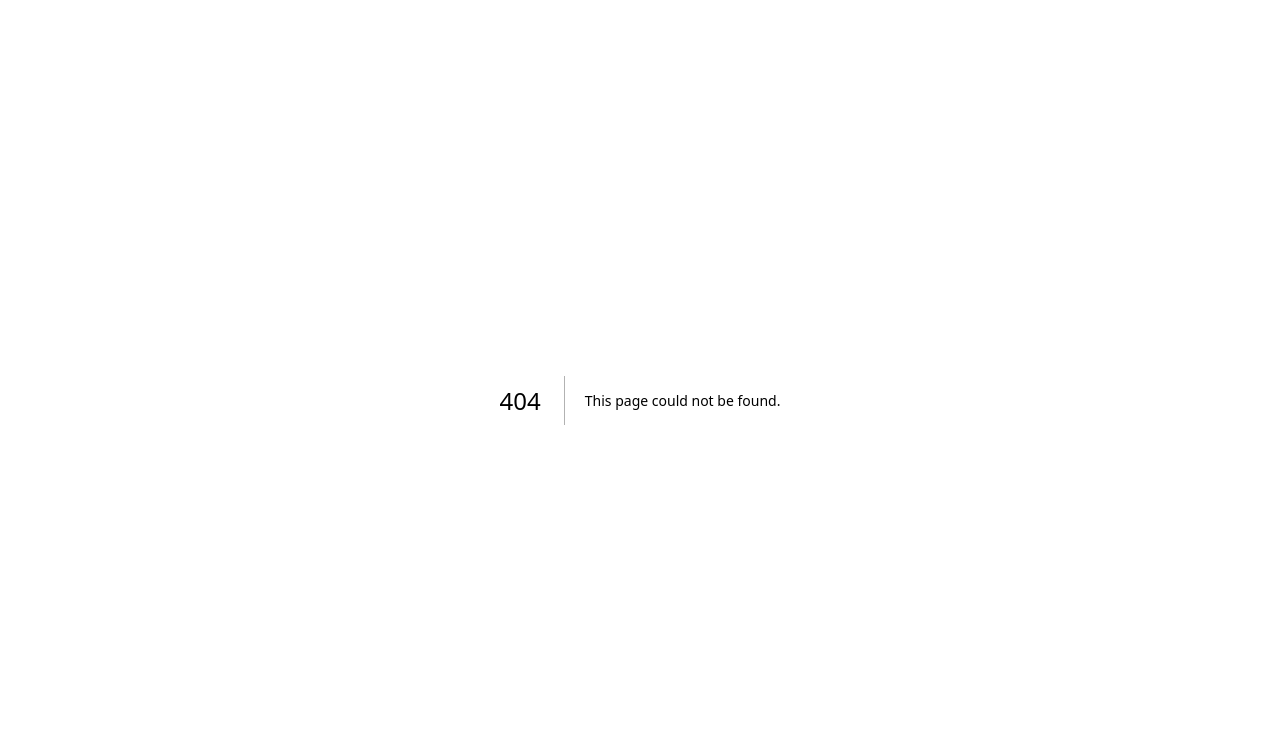
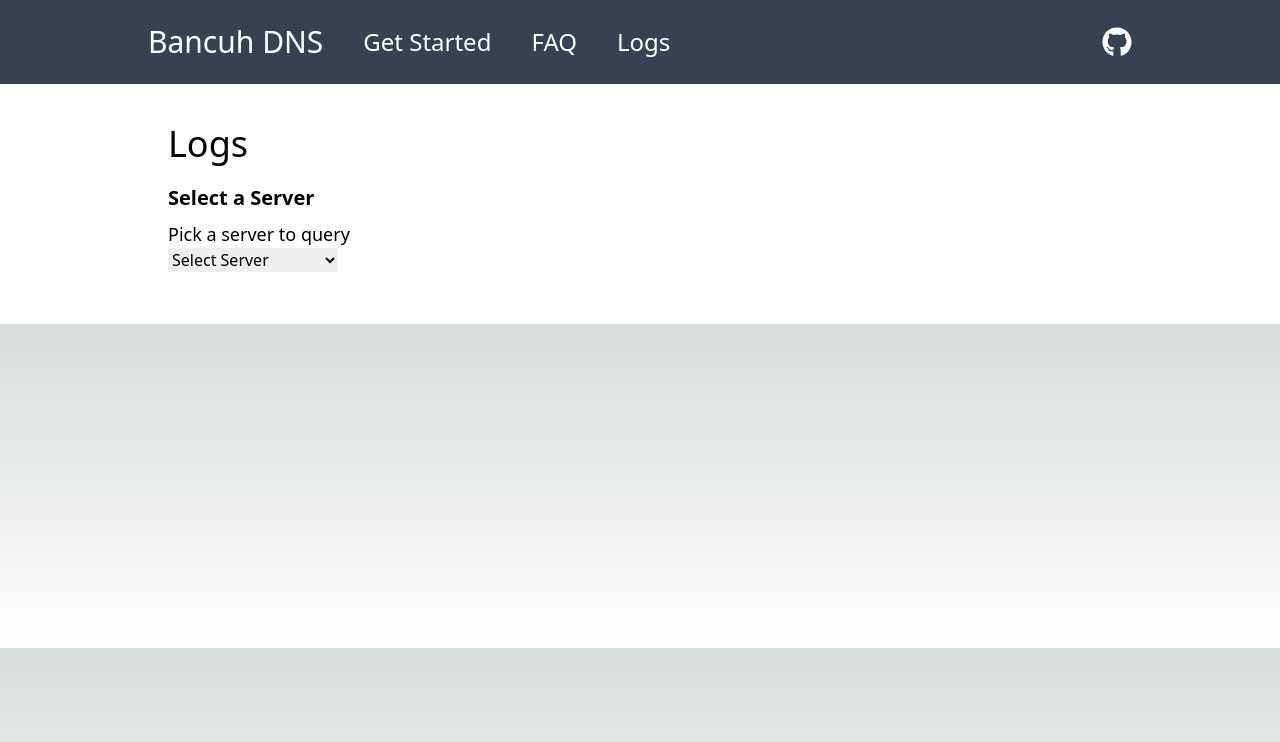
Before and after one commit to ragibkl/web-bancuh, a Next.js app: page /logs in a window 1280 px wide. Before the commit this address had no page. Shown: the top 742 px of the page. Built offline with nearby package versions, Linux system fonts and the light colour scheme.

Commit message:
dns logs viewer

```diff
--- a/src/components/Header.tsx
+++ b/src/components/Header.tsx
@@ -96,6 +96,7 @@ export default function Header(props: React.PropsWithChildren) {
           <HomeLink href="/">Bancuh DNS</HomeLink>
           <HeaderLink href="/start">Get Started</HeaderLink>
           <HeaderLink href="/faq">FAQ</HeaderLink>
+          <HeaderLink href="/logs">Logs</HeaderLink>
           <div className="flex-1" />
 
           {/* External links */}
--- /dev/null
+++ b/src/pages/logs.tsx
@@ -0,0 +1,130 @@
+import Head from "next/head";
+
+import Header from "../components/Header";
+import { Server, servers } from "../services/servers";
+import { useEffect, useState } from "react";
+
+type Query = {
+  queryAddress: string;
+  responseAddress: string;
+  question: string;
+  answers: string[];
+};
+
+async function fetchQueriesIpv4(ipv4: string): Promise<Query[]> {
+  const url = `http://${ipv4}:8080/api/getLogs`;
+  const res = await fetch(url);
+  const data = await res.json();
+
+  return data.queries as Query[];
+}
+
+async function fetchQueriesIpv6(ipv6: string): Promise<Query[]> {
+  const url = `http://[${ipv6}]:8080/api/getLogs`;
+  const res = await fetch(url);
+  const data = await res.json();
+
+  return data.queries as Query[];
+}
+
+function QueriesTable(props: { queries: Query[] }) {
+  return (
+    <table className="table-auto border-2">
+      <thead>
+        <tr>
+          <th className="border-2">Query</th>
+          <th className="border-2">Answers</th>
+        </tr>
+      </thead>
+      <tbody>
+        {props.queries.map((q, i) => (
+          <tr key={i}>
+            <td className="border-2 p-2">{q.question}</td>
+            <td className="border-2 p-2">
+              <ul className="list-disc list-inside">
+                {q.answers.map((a, i) => (
+                  <li key={i}>{a}</li>
+                ))}
+              </ul>
+            </td>
+          </tr>
+        ))}
+      </tbody>
+    </table>
+  );
+}
+
+export default function LogsPage() {
+  const [server, setServer] = useState<string>("");
+  const [queriesIpv4, setQueriesIpv4] = useState<Query[]>([]);
+  const [queriesIpv6, setQueriesIpv6] = useState<Query[]>([]);
+  const selectedServer: Server | undefined = servers.find(
+    (s) => s.shortName === server
+  );
+
+  useEffect(() => {
+    const retrieveQueries = async () => {
+      if (!selectedServer) {
+        return;
+      }
+
+      const queriesIpv4 = await fetchQueriesIpv4(selectedServer.ipv4);
+      const queriesIpv6 = await fetchQueriesIpv6(selectedServer.ipv6);
+      setQueriesIpv4(queriesIpv4);
+      setQueriesIpv6(queriesIpv6);
+    };
+
+    retrieveQueries();
+  }, [selectedServer]);
+
+  return (
+    <>
+      <Head>
+        <title>Bancuh DNS: Logs</title>
+        <meta name="description" content="Free Adblock DNS" />
+        <link rel="icon" href="/favicon.png" />
+      </Head>
+
+      <main>
+        <Header />
+
+        <div className="bg-white">
+          <div className="container mx-auto max-w-screen-lg p-10">
+            <p className="text-4xl">Logs</p>
+
+            <div className="py-3">
+              <p className="text-xl font-semibold py-2">Select a Server</p>
+              <p className="text-lg text-indent-2">Pick a server to query</p>
+
+              <select
+                onChange={(e) => setServer(e.currentTarget.value)}
+                value={server}
+              >
+                {!server && <option value="">Select Server</option>}
+                {servers.map((s) => (
+                  <option value={s.shortName} key={s.shortName}>
+                    {s.shortName} - {s.location}
+                  </option>
+                ))}
+              </select>
+            </div>
+
+            {!!queriesIpv4.length && (
+              <div className="py-3">
+                <p className="text-xl font-semibold py-2">Query Logs Ipv4</p>
+                <QueriesTable queries={queriesIpv4} />
+              </div>
+            )}
+
+            {!!queriesIpv6.length && (
+              <div className="py-3">
+                <p className="text-xl font-semibold py-2">Query Logs Ipv6</p>
+                <QueriesTable queries={queriesIpv6} />
+              </div>
+            )}
+          </div>
+        </div>
+      </main>
+    </>
+  );
+}
```
